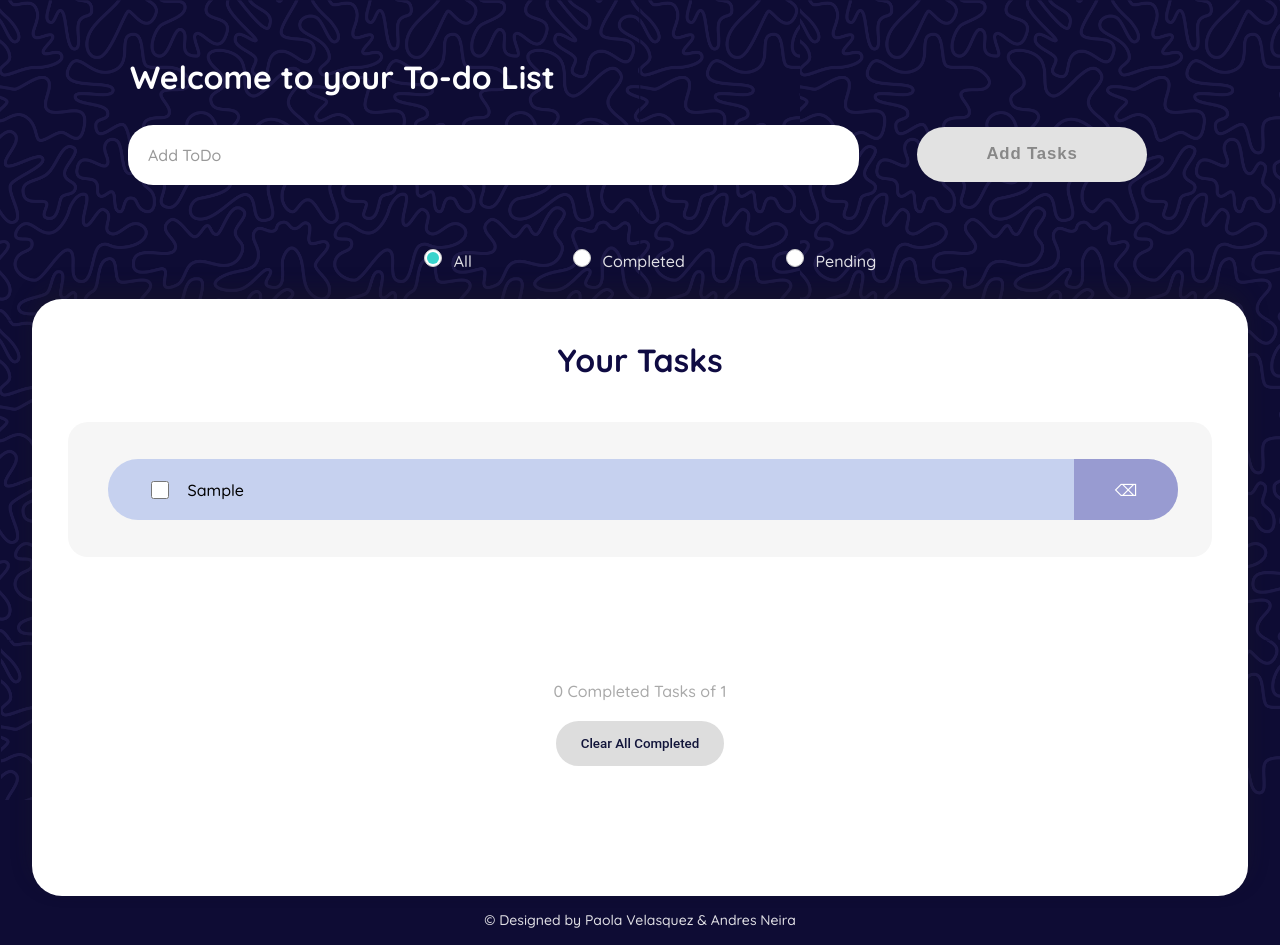
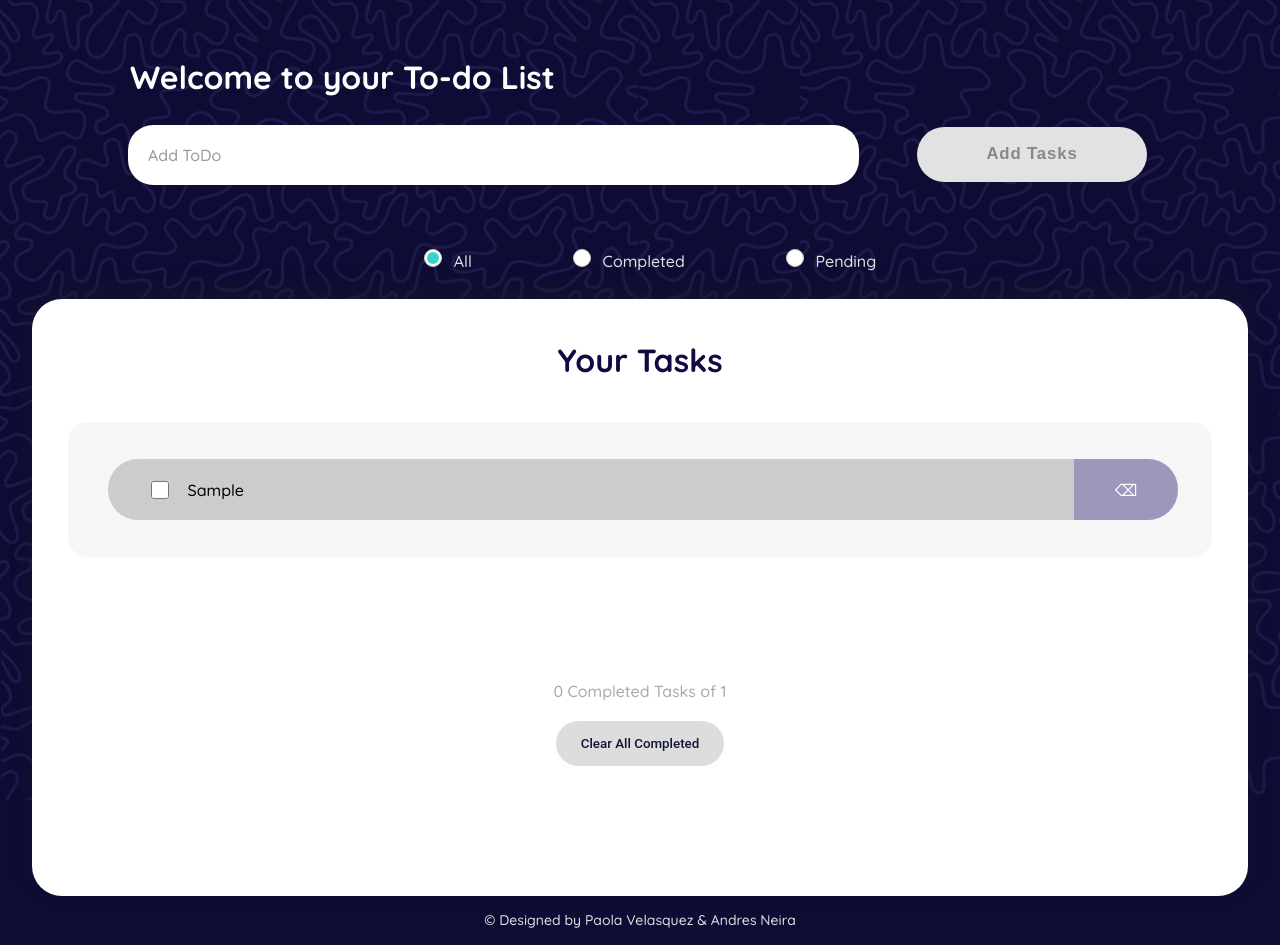
Before and after one commit to AndresNei20/Web-2024-1, a React (Vite) app in the folder ToDo-app/: page / in a window 1280 px wide. Both pictures are taken after typing "Sample" into the empty fields and a click on the button "Add Tasks". Built offline with nearby package versions, Linux system fonts and the light colour scheme.

Commit message:
fixed unclick completed color effect

```diff
--- a/ToDo-app/src/components/TodoItem/TodoItem.jsx
+++ b/ToDo-app/src/components/TodoItem/TodoItem.jsx
@@ -1,15 +1,13 @@
 import PropTypes from 'prop-types';
 import './TodoItem.css'
 
-const colors = {
-    completed: 'CAF7E7' // Color for completed tasks
-  }
+
 
 export const TodoItem = ({ id, completed, title, onToggleCompleted, onDeleteTodo}) => {
 
     const handleToggleCompleted = () => {
-        onToggleCompleted(id)
-    }
+        onToggleCompleted(id, !completed);
+      };
 
     const handleDeleteTodo = () => {
         onDeleteTodo(id)
@@ -19,13 +17,13 @@ export const TodoItem = ({ id, completed, title, onToggleCompleted, onDeleteTodo
     <div
         className='task-container'
         key={id}
-        style={{ backgroundColor: completed ? `#${colors.completed}` : `#${colors.pending}` }}>
+        style={{ backgroundColor: completed ? '#CAF7E7' : '#ccc' }}>
         <li>
             <div className='task-label'>
                 <input
                     type="checkbox"
-                    id="checkbox2"
-                    name="checkbox01"
+                    id={`checkbox_${id}`}
+                    name={`checkbox_${id}`}
                     className='checkbox'
                     checked={completed}
                     onChange={handleToggleCompleted}
```
